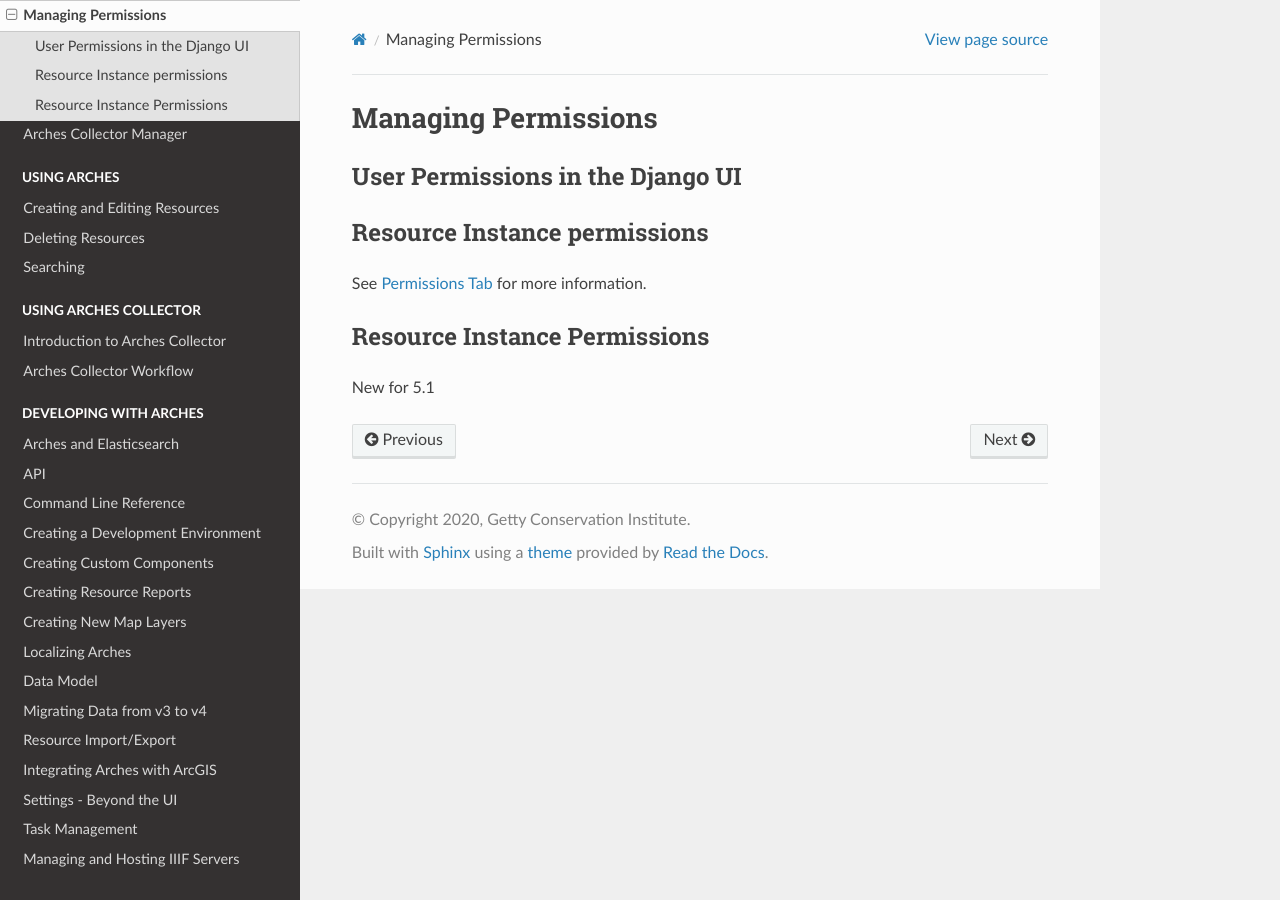
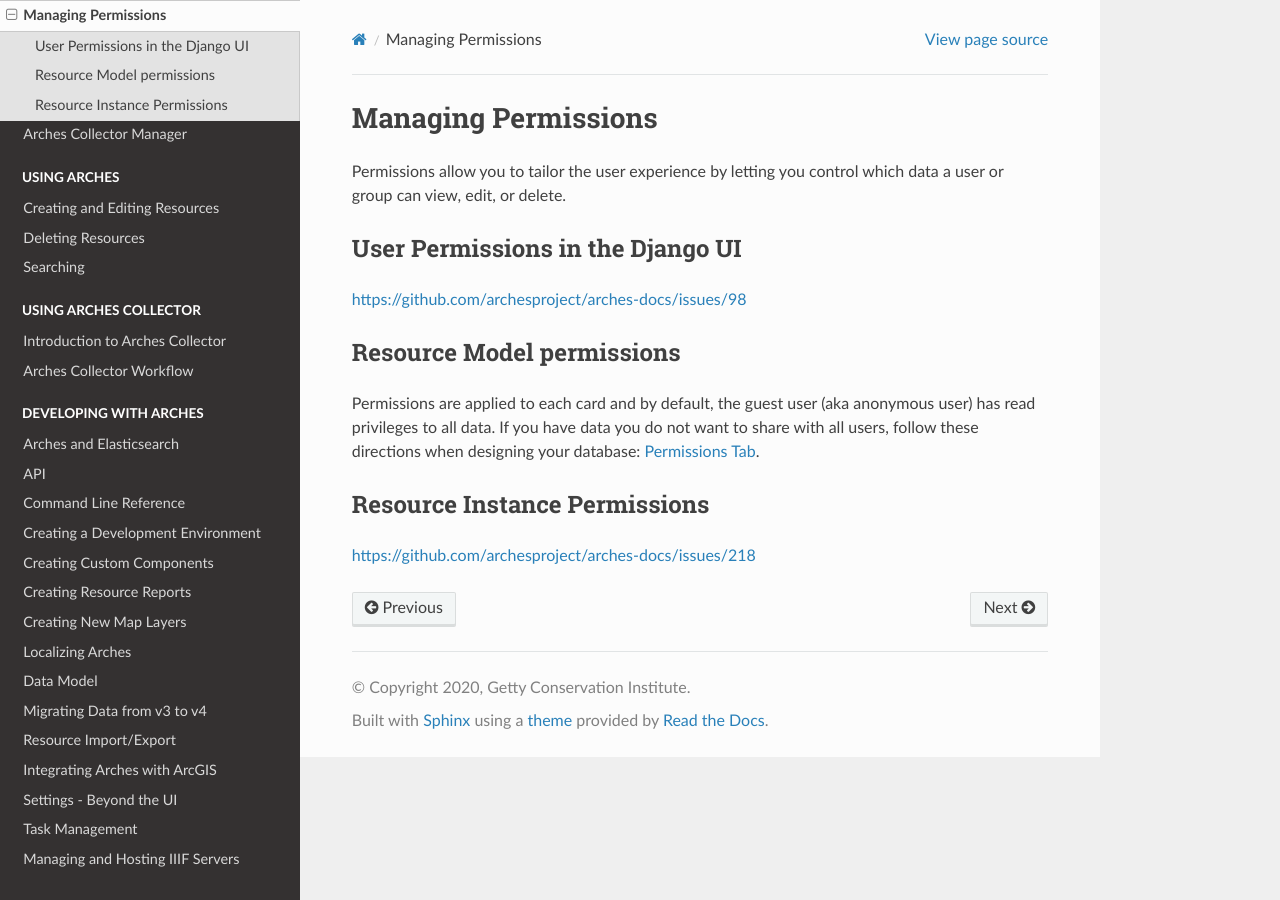
Before and after one commit to archesproject/arches-docs, a Sphinx documentation site: the page built from docs/managing-permissions.txt, in a window 1280 px wide. Built offline with Sphinx 7.4.7 and the Read the Docs theme 2.0.0, drawn with Linux system fonts in a browser that asks for light colours.

Commit message:
added links to git issues

```diff
--- a/docs/managing-permissions.txt
+++ b/docs/managing-permissions.txt
@@ -2,15 +2,16 @@
 Managing Permissions
 ######################
 
+Permissions allow you to tailor the user experience by letting you control which data a user or group can view, edit, or delete.
+
 User Permissions in the Django UI
 ---------------------------------
+https://github.com/archesproject/arches-docs/issues/98
 
-
-Resource Instance permissions
+Resource Model permissions
 -----------------------------
-See :ref:`Permissions Tab` for more information.
-
+Permissions are applied to each card and by default, the guest user (aka anonymous user) has read privileges to all data. If you have data you do not want to share with all users, follow these directions when designing your database: :ref:`Permissions Tab`.
 
 Resource Instance Permissions
 -----------------------------
-New for 5.1
+https://github.com/archesproject/arches-docs/issues/218
```
